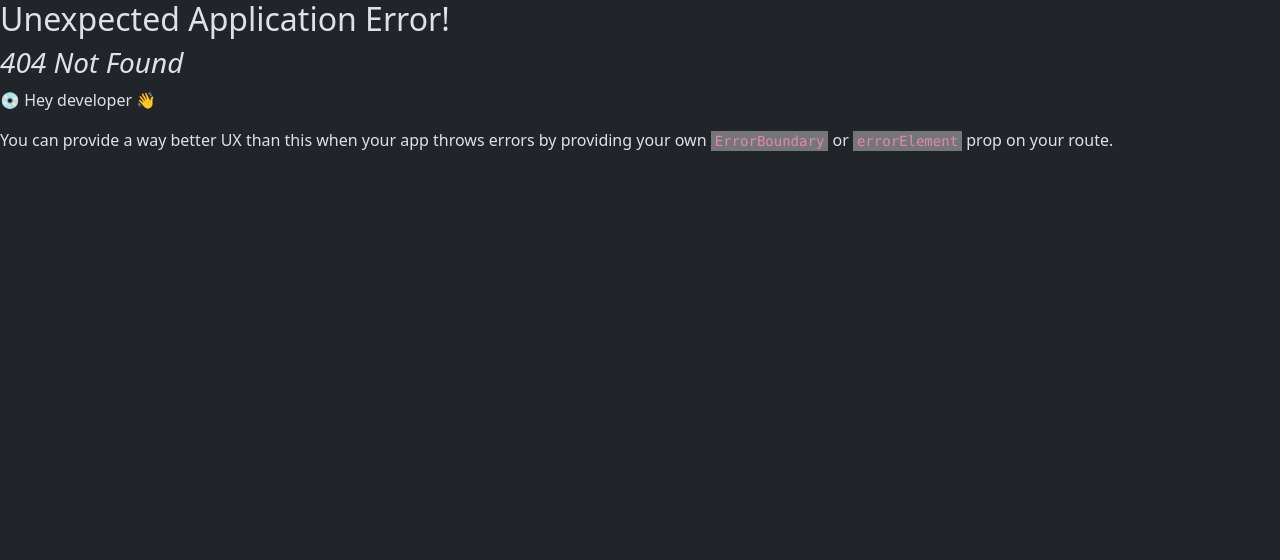
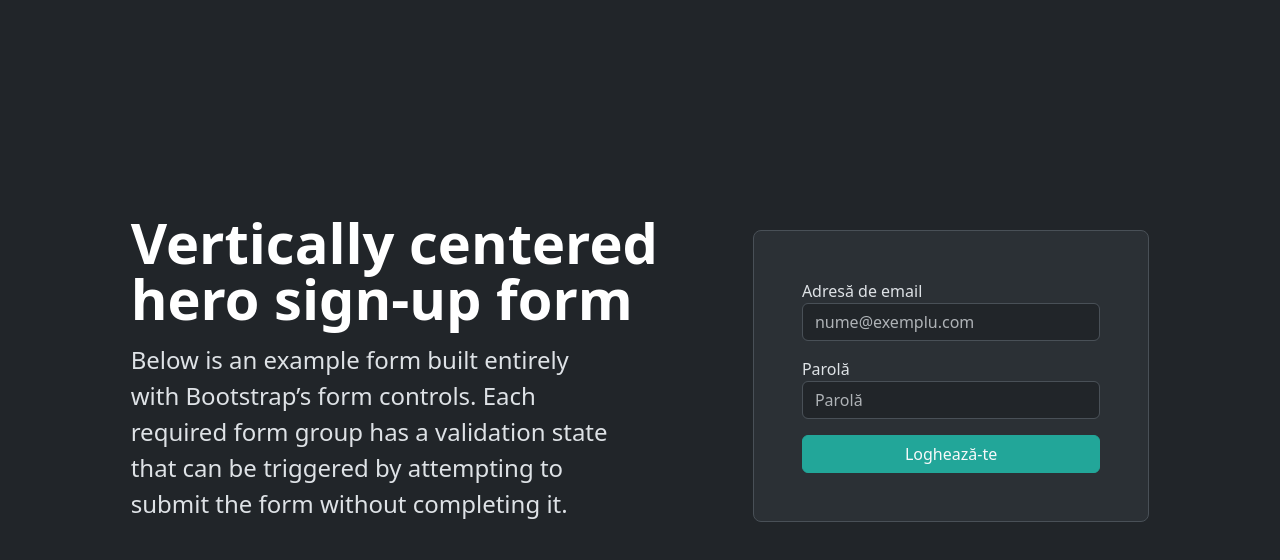
Before and after one commit to iustinalexandrupalaghioi/gym-nation, a React (Vite) app: page /login in a window 1280 px wide. Before the commit this address had no page. Shown: the top 560 px of the page. Built offline with nearby package versions, Linux system fonts and the light colour scheme.

Commit message:
Implement authentication for app

```diff
--- a/src/components/blog/NewBlog/NewItemForm.tsx
+++ b/src/components/blog/NewBlog/NewItemForm.tsx
@@ -1,4 +1,4 @@
-import { ReactNode } from "react";
+import { FormEvent, ReactNode } from "react";
 
 interface Props {
   children: ReactNode;
@@ -6,7 +6,10 @@ interface Props {
 const NewItemForm = ({ children }: Props) => {
   return (
     <div className="container px-4 py-5 vh-100">
-      <form className="form card border-0 shadow p-4 rounded-4">
+      <form
+        className="form card border-0 shadow p-4 rounded-4"
+        onSubmit={(event: FormEvent<HTMLFormElement>) => event.preventDefault()}
+      >
         {children}
       </form>
     </div>
--- a/src/components/partials/Navbar/NavBar.tsx
+++ b/src/components/partials/Navbar/NavBar.tsx
@@ -1,10 +1,21 @@
-import { Link, NavLink, useLocation } from "react-router-dom";
-import links from "../../../data/links";
+import { NavLink } from "react-router-dom";
+
 import "./NavBar.css";
 import logo from "/images/logo1.png";
+import { signOut } from "firebase/auth";
+import useAuth from "../../../hooks/useAuth";
 
 const NavBar = () => {
-  const { pathname } = useLocation();
+  const auth = useAuth();
+  const handleSignOut = () => {
+    signOut(auth)
+      .then(() => {
+        console.log("Succesfully logged out");
+      })
+      .catch((error) => {
+        console.log(error.message);
+      });
+  };
   return (
     <nav className={`navbar container-fluid navbar-expand-lg navbar-dark`}>
       <div className="container">
@@ -40,9 +51,18 @@ const NavBar = () => {
               </NavLink>
             </li>
             <li className="nav-item">
-              <button className="btn btn-primary text-light">
-                Autentificare
-              </button>
+              {auth.currentUser ? (
+                <button
+                  className="btn btn-primary text-light"
+                  onClick={handleSignOut}
+                >
+                  Deloghează-te
+                </button>
+              ) : (
+                <NavLink className="btn btn-primary text-light" to="/login">
+                  Autentificare
+                </NavLink>
+              )}
             </li>
           </ul>
         </div>
--- a/src/components/workouts/NewWorkout/NewWorkoutForm.tsx
+++ b/src/components/workouts/NewWorkout/NewWorkoutForm.tsx
@@ -1,6 +1,7 @@
 import { Link } from "react-router-dom";
 import useMuscles from "../../../hooks/useMuscles";
 import useAddWorkout from "../../../hooks/useAddWorkout";
+import { FormEvent } from "react";
 
 const NewWorkoutForm = () => {
   const { data: muscles } = useMuscles();
@@ -10,7 +11,10 @@ const NewWorkoutForm = () => {
     handleSubmit,
   } = useAddWorkout();
   return (
-    <form className="form card border-0 shadow p-4 rounded-4">
+    <form
+      className="form card border-0 shadow p-4 rounded-4"
+      onSubmit={(event: FormEvent<HTMLFormElement>) => handleSubmit(event)}
+    >
       <div className="form-group mb-3">
         <label htmlFor="title">Titlul exercițiului</label>
         <input
@@ -58,7 +62,7 @@ const NewWorkoutForm = () => {
         <Link className="btn btn-outline-primary btnOutline" to={"/workouts"}>
           Anulează
         </Link>
-        <button className="btn btn-primary text-light" onClick={handleSubmit}>
+        <button className="btn btn-primary text-light" type="submit">
           Adaugă
         </button>
       </div>
--- a/src/db.ts
+++ b/src/db.ts
@@ -1,6 +1,7 @@
 // Import the functions you need from the SDKs you need
 import { initializeApp } from "firebase/app";
 import { getFirestore } from "firebase/firestore";
+import { getAuth } from "firebase/auth";
 
 // TODO: Add SDKs for Firebase products that you want to use
 // https://firebase.google.com/docs/web/setup#available-libraries
@@ -21,5 +22,6 @@ const firebaseConfig = {
 // Initialize Firebase
 const app = initializeApp(firebaseConfig);
 const db = getFirestore(app);
+const auth = getAuth(app);
 export default app;
-export { db };
+export { db, auth };
--- a/src/hooks/useAddWorkout.ts
+++ b/src/hooks/useAddWorkout.ts
@@ -1,4 +1,4 @@
-import { ChangeEvent, useState } from "react";
+import { ChangeEvent, FormEvent, useState } from "react";
 import useImage from "./useImage";
 import slugify from "slugify";
 import useMuscle from "./useMuscle";
@@ -65,7 +65,8 @@ const useAddWorkout = () => {
     }
   }
 
-  async function handleSubmit() {
+  async function handleSubmit(event: FormEvent<HTMLFormElement>) {
+    event.preventDefault();
     const { title, muscleSlug, image } = workout;
 
     const data = await processWorkoutData(title, muscleSlug, image);
--- /dev/null
+++ b/src/hooks/useAuth.ts
@@ -0,0 +1,6 @@
+import { getAuth } from "firebase/auth";
+
+const useAuth = () => {
+  return getAuth();
+};
+export default useAuth;
--- a/src/pages/ErrorPage.tsx
+++ b/src/pages/ErrorPage.tsx
@@ -1,14 +1,9 @@
 import { isRouteErrorResponse, useRouteError } from "react-router-dom";
-import NavBar from "../components/partials/Navbar/NavBar";
-import Cover from "../components/partials/Cover/Cover";
 
 const ErrorPage = () => {
   const error = useRouteError();
   return (
     <>
-      <Cover>
-        <NavBar />
-      </Cover>
       <div className="p-5">
         <h1>Oops</h1>
         <p>
--- /dev/null
+++ b/src/pages/LoginPage.tsx
@@ -0,0 +1,96 @@
+import { getAuth, signInWithEmailAndPassword } from "firebase/auth";
+import { ChangeEvent, FormEvent, useState } from "react";
+import { useNavigate } from "react-router-dom";
+interface Credentials {
+  email: string;
+  password: string;
+}
+const LoginPage = () => {
+  const [credentials, setCredentials] = useState<Credentials>({
+    email: "",
+    password: "",
+  });
+  const navigate = useNavigate();
+  async function handleSignIn(event: FormEvent<HTMLFormElement>) {
+    event.preventDefault();
+    const auth = getAuth();
+    const { email, password } = credentials;
+    try {
+      const userCredential = await signInWithEmailAndPassword(
+        auth,
+        email,
+        password
+      );
+      const user = userCredential.user;
+      console.log("User signed in: ", user);
+      setCredentials({ email: "", password: "" });
+      navigate("/");
+    } catch (error: any) {
+      const errorMessage = error.message;
+      console.log(errorMessage);
+    }
+  }
+
+  return (
+    <div className="container col-xl-10 col-xxl-8 px-4 py-5 vh-100">
+      <div className="row align-items-center g-lg-5 py-5 h-100">
+        <div className="col-lg-7 text-center text-lg-start">
+          <h1 className="display-4 fw-bold lh-1 text-body-emphasis mb-3">
+            Vertically centered hero sign-up form
+          </h1>
+          <p className="col-lg-10 fs-4">
+            Below is an example form built entirely with Bootstrap’s form
+            controls. Each required form group has a validation state that can
+            be triggered by attempting to submit the form without completing it.
+          </p>
+        </div>
+        <div className="col-md-10 mx-auto col-lg-5">
+          <form
+            className="p-4 p-md-5 border rounded-3 bg-body-tertiary"
+            onSubmit={(event: FormEvent<HTMLFormElement>) =>
+              handleSignIn(event)
+            }
+          >
+            <div className="form-group mb-3">
+              <label htmlFor="floatingInput">Adresă de email</label>
+              <input
+                type="email"
+                className="form-control"
+                id="floatingInput"
+                placeholder="nume@exemplu.com"
+                value={credentials.email}
+                onChange={(event: ChangeEvent<HTMLInputElement>) =>
+                  setCredentials((prev) => ({
+                    ...prev,
+                    email: event.target.value,
+                  }))
+                }
+              />
+            </div>
+            <div className="form-group mb-3">
+              <label htmlFor="floatingPassword">Parolă</label>
+              <input
+                type="password"
+                className="form-control"
+                id="floatingPassword"
+                placeholder="Parolă"
+                value={credentials.password}
+                onChange={(event: ChangeEvent<HTMLInputElement>) =>
+                  setCredentials((prev) => ({
+                    ...prev,
+                    password: event.target.value,
+                  }))
+                }
+              />
+            </div>
+            <button className="w-100 btn btn-primary text-light" type="submit">
+              Loghează-te
+            </button>
+          </form>
+        </div>
+      </div>
+    </div>
+  );
+};
+
+export default LoginPage;
--- a/src/routes.tsx
+++ b/src/routes.tsx
@@ -8,9 +8,11 @@ import BlogPostsPage from "./pages/BlogPostsPage";
 import BlogArticlePage from "./pages/BlogArticlePage";
 import Services from "./pages/Services";
 import NewWorkout from "./pages/NewWorkout";
+import LoginPage from "./pages/LoginPage";
 
 const router = createBrowserRouter([
   { path: "/", element: <Home /> },
+  { path: "/login", element: <LoginPage /> },
   {
     path: "/blog",
     element: <Layout />,
```
